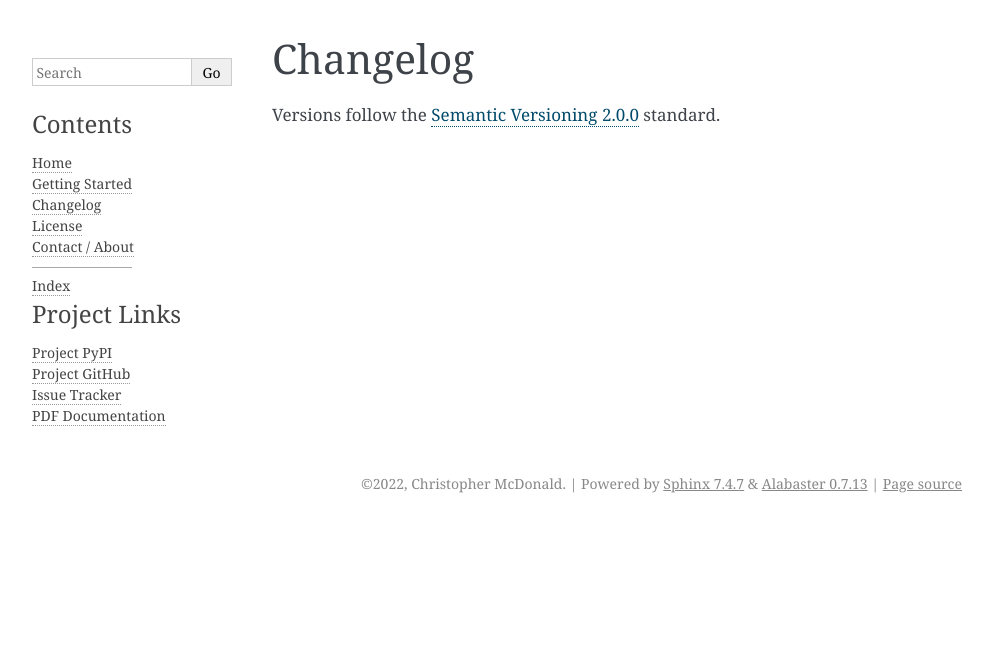
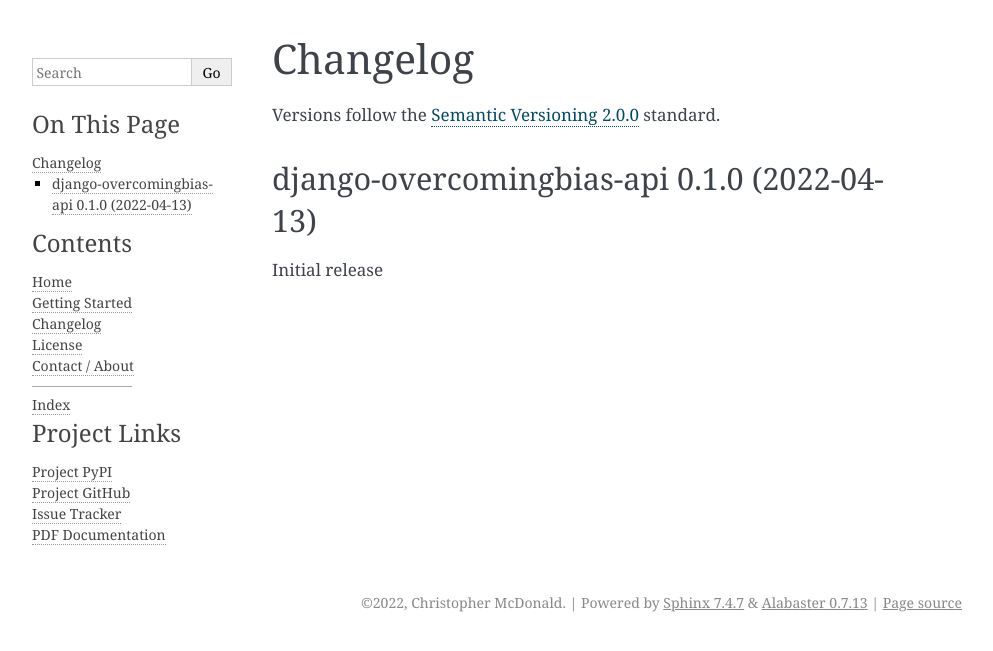
Before and after one commit to chris-mcdo/django-overcomingbias-api, a Sphinx documentation site: the page built from docs/source/changelog.rst, in a window 1280 px wide. Shown: the top 651 px of the page, without its empty margins (148-1141 px from the left). Built offline with Sphinx 7.4.7, drawn with Linux system fonts in a browser that asks for light colours.

Commit message:
initial release version

```diff
--- a/docs/source/changelog.rst
+++ b/docs/source/changelog.rst
@@ -3,3 +3,19 @@ Changelog
 
 Versions follow the `Semantic Versioning 2.0.0 <https://semver.org/>`_
 standard.
+
+.. Entry title format: django-overcomingbias-api 1.2.3 (release date)
+
+.. Entry items:
+.. Breaking Changes = backward-incompatible changes
+.. Deprecations = functionality marked as deprecated
+.. Features = Added new features
+.. Improvements = Improvements to existing features
+.. Bug Fixes
+.. Improved Documentation
+.. Trivial/Internal Changes
+
+django-overcomingbias-api 0.1.0 (2022-04-13)
+--------------------------------------------
+
+Initial release
```
